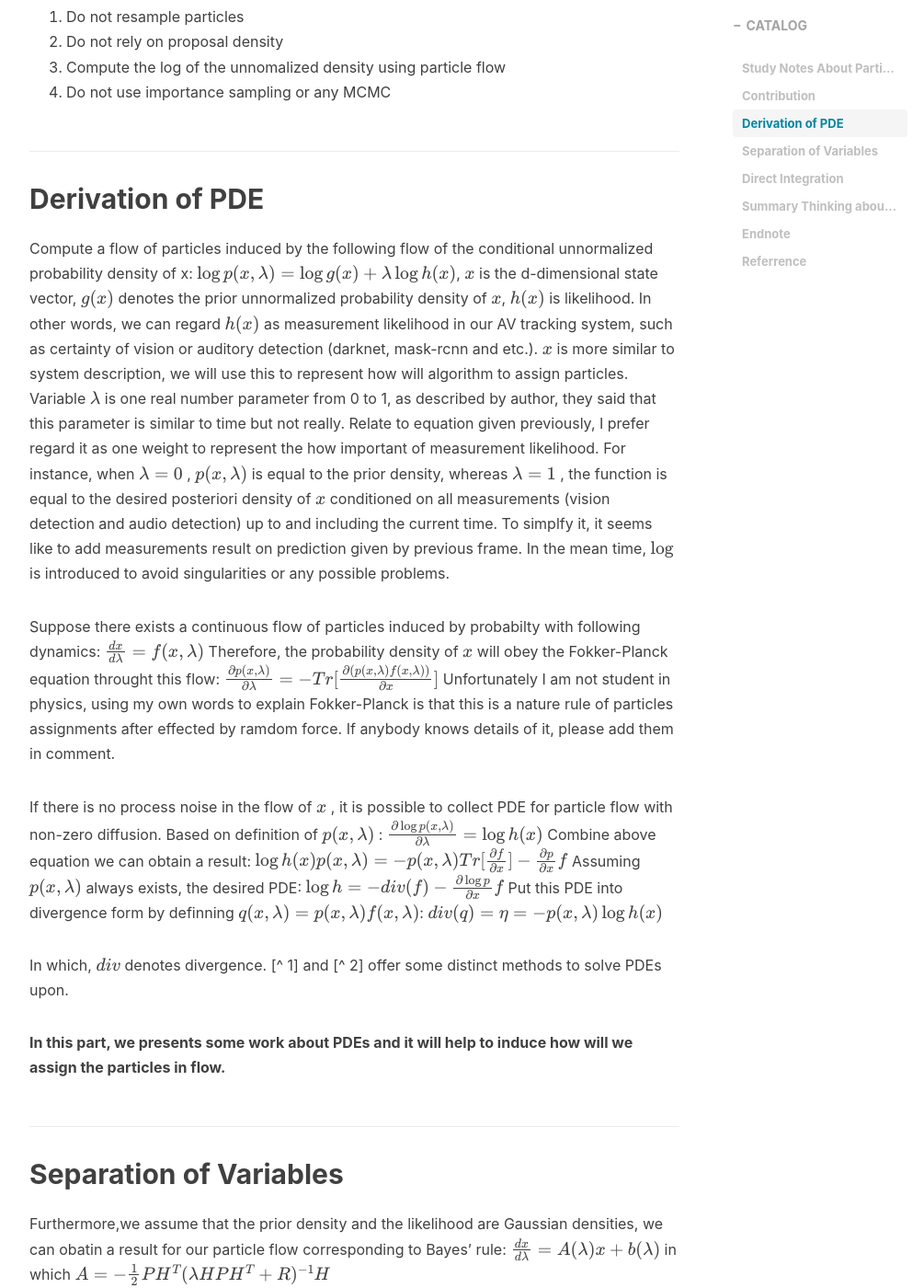
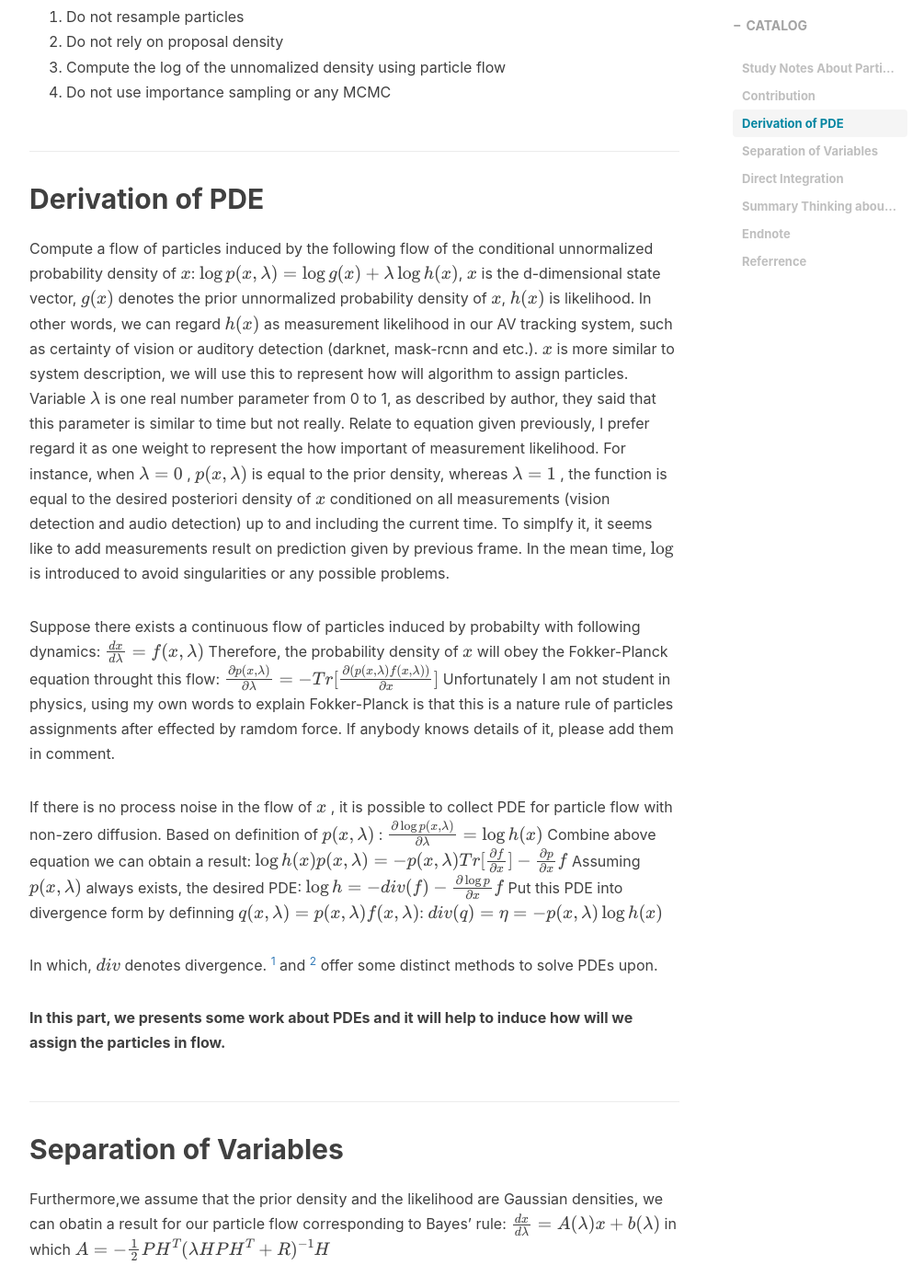
Before and after one commit to PaulWU1996/PaulWU1996.github.io, a Jekyll site: the page built from _posts/2021-01-21-particle-flow-summary---1.md, in a window 1280 px wide and 1400 px high, scrolled down 777 px. Shown: the whole window at 92% size, without its empty margins (233-1238 px from the left). Built offline with Jekyll 4.4.1, drawn with Linux system fonts in a browser that asks for light colours; nearby versions of some CDN libraries; comment, search, counter and statistics services are not loaded; some of the changed text lies outside the part shown.

```diff
--- a/_posts/2021-01-21-particle-flow-summary---1.md
+++ b/_posts/2021-01-21-particle-flow-summary---1.md
@@ -23,7 +23,7 @@ Hello there! Today I'm going to discuss and present Duam's excellent work about
 4. Do not use importance sampling or any MCMC
 
 ## Derivation of PDE
-Compute a flow of particles induced by the following flow of the conditional unnormalized probability density of x:
+Compute a flow of particles induced by the following flow of the conditional unnormalized probability density of $x$:
 $$
 \log p(x,\lambda) = \log g(x) + \lambda \log h(x)
 $$,
@@ -59,7 +59,7 @@ div(q)=\eta=-p(x,\lambda)\log h(x)
 $$
 
 
-In which, $div$ denotes divergence. [^ 1] and  [^ 2] offer some distinct methods to solve PDEs upon.
+In which, $div$ denotes divergence. [^1] and  [^2] offer some distinct methods to solve PDEs upon.
 
 **In this part, we presents some work about PDEs and it will help to induce how will we assign the particles in flow.**
 
@@ -114,5 +114,5 @@ Thank you for your reading. This is my first studying note about particle flow w
 
 ## Referrence
 
-[^ 1]:Fred Daum, Jim Huang and AJ Noushin, “Exact particle flow for nonlinear filters,” Proceedings of SPIE Conference, Orlando Florida, April 2010.
-[^ 2]: Fred Daum and Jim Huang, “Exact particle flow for nonlinear filters: seventeen dubious solutions to a first order linear underdeteremined PDE,” Proceedings of IEEE Conference on Signals, Systems & Computers, Asilomar California, November 2010.
+[^1]:Fred Daum, Jim Huang and AJ Noushin, “Exact particle flow for nonlinear filters,” Proceedings of SPIE Conference, Orlando Florida, April 2010.
+[^2]: Fred Daum and Jim Huang, “Exact particle flow for nonlinear filters: seventeen dubious solutions to a first order linear underdeteremined PDE,” Proceedings of IEEE Conference on Signals, Systems & Computers, Asilomar California, November 2010.
```
